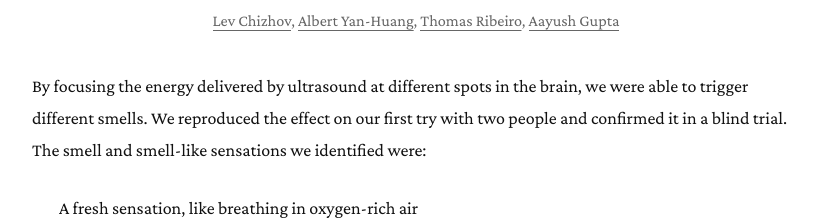
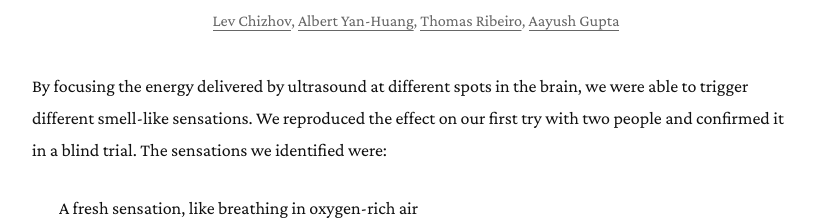
Before and after one commit to ennucore/writetobrain, a Next.js app: page /olfactory in a window 1280 px wide. Shown: the part 438-658 px from the top of the page, without its empty margins (224-1054 px from the left). Built offline with nearby package versions, Linux system fonts and the light colour scheme; grey boxes are pictures that could not be loaded.

Commit message:
smells to sensations

```diff
--- a/app/olfactory/content.mdx
+++ b/app/olfactory/content.mdx
@@ -4,7 +4,7 @@ import Sidenote from './Sidenote'
 
 
 
-By focusing the energy delivered by ultrasound at different spots in the brain, we were able to trigger different smells. We reproduced the effect on our first try with two people and confirmed it in a blind trial. The smell and smell-like sensations we identified were:
+By focusing the energy delivered by ultrasound at different spots in the brain, we were able to trigger different smell-like sensations. We reproduced the effect on our first try with two people and confirmed it in a blind trial. The sensations we identified were:
 <SmellList />
 
 Here is a video from our blind *tasting*:
```
